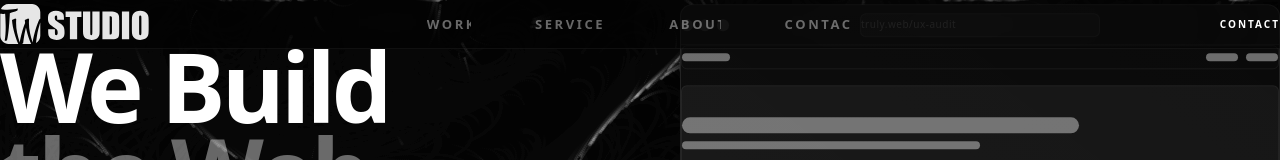
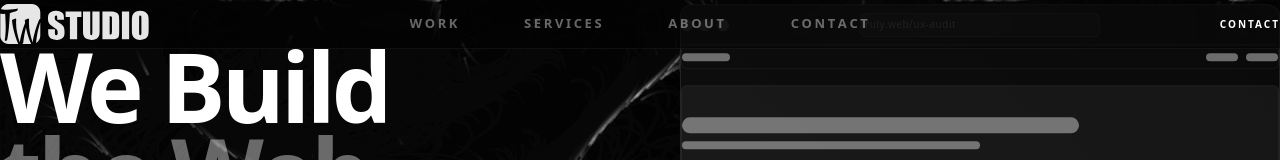
Before and after one commit to Dictator-09/Truly-web-studio, a Next.js app: page / in a window 1280 px wide. Shown: the top 160 px of the page. Built offline with nearby package versions, Linux system fonts and the light colour scheme.

Commit message:
Truly Web // v7.6 // Kinetic_Hull_Interactions

```diff
--- a/src/components/Navbar.tsx
+++ b/src/components/Navbar.tsx
@@ -19,39 +19,103 @@ interface NavLinkProps {
 
 const AnimatedNavLink = ({ href, children }: NavLinkProps) => {
   const [isHovered, setIsHovered] = useState(false);
+  const triggerRef = useRef<HTMLAnchorElement>(null);
+  const textRef = useRef<HTMLDivElement>(null);
+
+  // High-Precision Magnetic Interaction
+  useGSAP(() => {
+    const trigger = triggerRef.current;
+    const text = textRef.current;
+    if (!trigger || !text) return;
+
+    const xTo = gsap.quickTo(text, "x", { duration: 0.6, ease: "power3.out" });
+    const yTo = gsap.quickTo(text, "y", { duration: 0.6, ease: "power3.out" });
+
+    const handleMouseMove = (e: MouseEvent) => {
+      const { clientX, clientY } = e;
+      const { left, top, width, height } = trigger.getBoundingClientRect();
+      const x = (clientX - (left + width / 2)) * 0.4;
+      const y = (clientY - (top + height / 2)) * 0.4;
+      xTo(x);
+      yTo(y);
+    };
+
+    const handleMouseLeave = () => {
+      xTo(0);
+      yTo(0);
+    };
+
+    trigger.addEventListener("mousemove", handleMouseMove);
+    trigger.addEventListener("mouseleave", handleMouseLeave);
+
+    return () => {
+      trigger.removeEventListener("mousemove", handleMouseMove);
+      trigger.removeEventListener("mouseleave", handleMouseLeave);
+    };
+  }, { scope: triggerRef });
+
+  const letters = children ? children.toString().split("") : [];
 
   return (
     <a
+      ref={triggerRef}
       href={href}
       onMouseEnter={() => setIsHovered(true)}
       onMouseLeave={() => setIsHovered(false)}
-      className="group relative flex items-center h-12 overflow-hidden text-[13px] font-extrabold tracking-[0.2em] font-manrope px-8"
+      className="group relative flex items-center h-12 overflow-visible text-[13px] font-extrabold tracking-[0.2em] font-manrope px-8"
     >
-      <div className="relative">
-        <motion.span
-          animate={{
-            y: isHovered ? -24 : 0,
-            opacity: isHovered ? 0 : 0.4,
-            filter: isHovered ? 'blur(8px)' : 'blur(0px)'
-          }}
-          transition={{ type: 'spring', damping: 20, stiffness: 200 }}
-          className="block text-white leading-none whitespace-nowrap uppercase"
-        >
-          {children}
-        </motion.span>
+      <div ref={textRef} className="relative pointer-events-none">
+        {/* Layer 0: Default Static */}
+        <div className="flex overflow-hidden">
+          {letters.map((letter, i) => (
+            <motion.span
+              key={i}
+              initial={{ y: 0 }}
+              animate={{ y: isHovered ? -24 : 0 }}
+              transition={{
+                delay: i * 0.02,
+                duration: 0.5,
+                ease: [0.22, 1, 0.36, 1]
+              }}
+              style={{ display: "inline-block" }}
+              className="text-white opacity-40 uppercase whitespace-pre"
+            >
+              {letter === " " ? "\u00A0" : letter}
+            </motion.span>
+          ))}
+        </div>
 
-        <motion.span
-          initial={{ y: 24, opacity: 0, filter: 'blur(8px)' }}
-          animate={{
-            y: isHovered ? 0 : 24,
-            opacity: isHovered ? 1 : 0,
-            filter: isHovered ? 'blur(0px)' : 'blur(8px)'
-          }}
-          transition={{ type: 'spring', damping: 20, stiffness: 200 }}
-          className="absolute inset-0 flex items-center text-white leading-none whitespace-nowrap uppercase"
-        >
-          {children}
-        </motion.span>
+        {/* Layer 1: Active Character Shift */}
+        <div className="absolute inset-0 flex overflow-hidden pointer-events-none">
+          {letters.map((letter, i) => (
+            <motion.span
+              key={i}
+              initial={{ y: 24 }}
+              animate={{ y: isHovered ? 0 : 24 }}
+              transition={{
+                delay: i * 0.02,
+                duration: 0.5,
+                ease: [0.22, 1, 0.36, 1]
+              }}
+              style={{ display: "inline-block" }}
+              className="text-white uppercase whitespace-pre"
+            >
+              {letter === " " ? "\u00A0" : letter}
+            </motion.span>
+          ))}
+        </div>
+
+        {/* Chromatic Interference Flicker */}
+        {isHovered && (
+          <motion.div
+            initial={{ opacity: 0.8, x: -2 }}
+            animate={{ opacity: 0, x: 2 }}
+            transition={{ duration: 0.15, repeat: 1, repeatType: "mirror" }}
+            className="absolute inset-0 flex text-red-500/30 blur-[1px] select-none pointer-events-none"
+          >
+            {children}
+          </motion.div>
+        )}
       </div>
     </a>
   );
```
